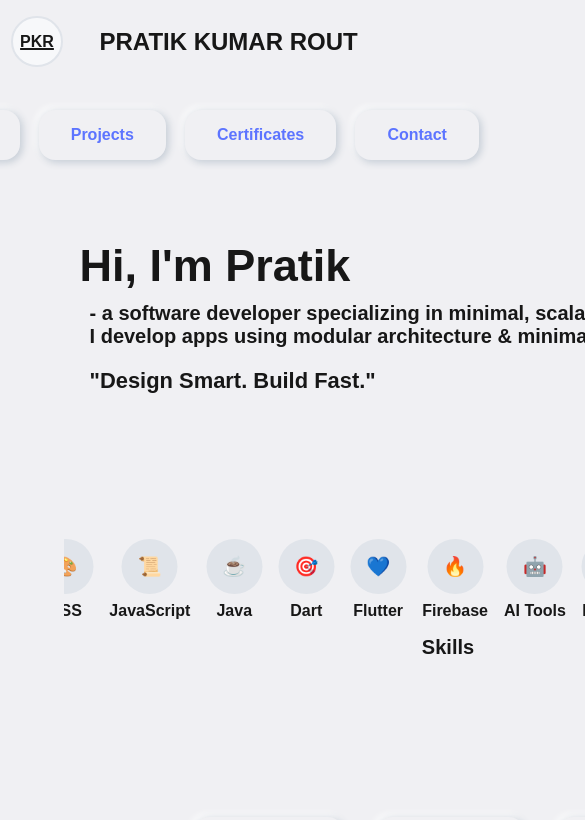
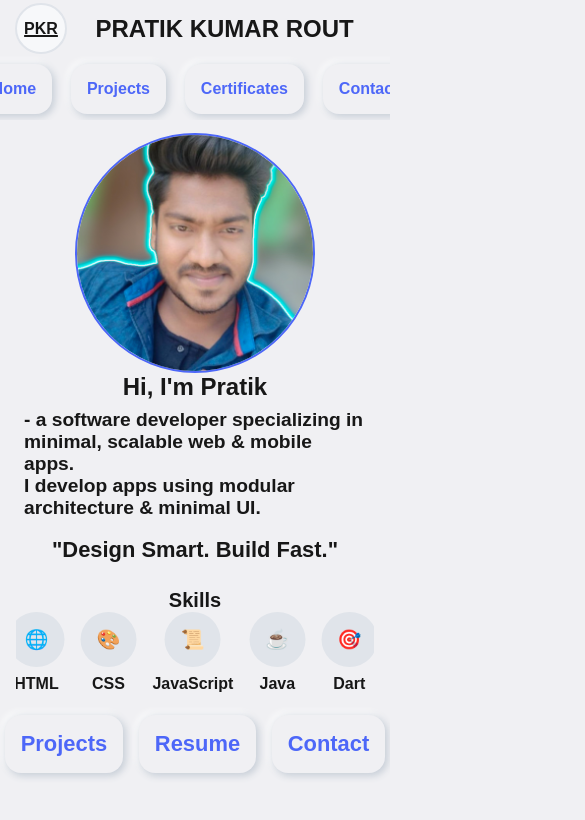
Before and after one commit to PratikKumarRout/Pratik-Kumar-Rout, a Next.js app: page / in a window 390 px wide. Shown: the top 820 px of the page, 585 px wide, since content can reach past the window. Built offline with nearby package versions, Linux system fonts and the light colour scheme.

Commit message:
style: resphonsive to phone screen version 1.18.01

```diff
--- a/src/app/components/AboutContact.module.css
+++ b/src/app/components/AboutContact.module.css
@@ -49,5 +49,9 @@
 
 .contact_list p:hover {
     transform: scale(1.1);
+    color: blue;
+}
+
+.contact_list a:visited {
     color: var(--accent);
 }
--- a/src/app/components/Header.js
+++ b/src/app/components/Header.js
@@ -10,10 +10,10 @@ const navLinks = [
 
 export default function Header() {
     return (
-        <header>
+        <header className={ styles.header1}>
             <div className={styles.header_title}>
                 <div className={styles.circle_avatar}>
-                    PKR
+                    <p>PKR</p>
                 </div>
                 <div className={styles.title}>
                     <h2>PRATIK KUMAR ROUT</h2>
--- a/src/app/components/Header.module.css
+++ b/src/app/components/Header.module.css
@@ -1,10 +1,6 @@
-.header_section {
-    background-color: var(--background);
+.header1 {
     display: flex;
-    align-items: center;
-    margin: auto;
-    box-shadow: var(--offset);
-    border-radius: 20px;
+    flex-direction: row;
 }
 
 .header_title {
@@ -14,7 +10,7 @@
     padding: 1rem;
 }
 
-.circle_avatar{
+.circle_avatar {
     background-color: var(--primary);
     width: 3.2rem;
     height: 3.2rem;
@@ -30,7 +26,6 @@
 .title {
     width: 18.75rem;
     height: 3.2rem;
-    border-radius: 16px;
     display: flex;
     justify-content: center;
     align-items: center;
@@ -44,6 +39,7 @@
 
 .nav_items {
     background-color: var(--background);
+    -webkit-tap-highlight-color: transparent;
     padding: 1rem 2rem;
     border-radius: 1rem;
     box-shadow: var(--offset);
@@ -54,6 +50,10 @@
     color: var(--accent);
 }
 
+.nav_items:focus {
+    outline: none;
+}
+
 .nav_items:hover {
     transform: translateY(var(--btnY));
 }
@@ -62,3 +62,22 @@
     box-shadow: var(--insetOffset);
     transform: scale(0.95);
 }
+
+@media (max-width: 600px) {
+    .header1 {
+        flex-direction: column;
+    }
+
+    .header_title {
+        gap: 0.5rem;
+        padding: 0.2rem;
+    }
+
+    .nav_list {
+        padding: 0.4rem;
+    }
+
+    .nav_items {
+        padding: 0.99rem;
+    }
+}
--- a/src/app/components/Hero.js
+++ b/src/app/components/Hero.js
@@ -26,11 +26,11 @@ export default function Hero() {
         <div>
           <div className={styles.hero_title}><h1>Hi, I&apos;m Pratik</h1></div>
           <div>
-            <p style={{ fontWeight: "bold", fontSize: "1.25rem", padding: "10px" }}>
+            <p className={styles.hero_para1}>
               - a software developer specializing in minimal, scalable web & mobile apps.<br />
               I develop apps using modular architecture & minimal UI.</p>
           </div>
-          <p style={{ fontWeight: "bold", fontSize: "1.37rem", padding: "10px" }}>
+          <p className={styles.hero_para2}>
             &quot;Design Smart. Build Fast.&quot;
           </p>
         </div>
--- a/src/app/components/Hero.module.css
+++ b/src/app/components/Hero.module.css
@@ -6,7 +6,19 @@
 }
 
 .hero_title {
-    font-size: 30px;
+    font-size: 1.875rem;
+}
+
+.hero_para1 {
+    font-weight: bold;
+    font-size: 1.25rem;
+    padding: 10px;
+}
+
+.hero_para2 {
+    font-weight: bold;
+    font-size: 1.37rem;
+    padding: 10px;
 }
 
 .hero_contents {
@@ -66,6 +78,7 @@
 
 .hero_button {
     background-color: var(--background);
+    -webkit-tap-highlight-color: transparent;
     padding: 1rem 2rem;
     border-radius: 1rem;
     box-shadow: var(--offset);
@@ -74,10 +87,15 @@
     text-decoration: none;
     color: var(--accent);
     font-size: 1.37rem;
+    transition: transform 200ms ease;
+}
+
+.hero_button:focus {
+    outline: none;
 }
 
 .hero_button:hover {
-    transform: translateY(-1.2);
+    transform: scale(1.05);
 }
 
 .hero_button:active {
@@ -98,8 +116,63 @@
     0% {
         transform: translateX(0);
     }
+
     100% {
         transform: translateX(-100%);
     }
 
 }
+
+@media (max-width: 600px) {
+    .hero_section {
+        flex-direction: column-reverse;
+        min-width: 100vw;
+        max-height: 100vh;
+        align-items: center;
+        overflow-x: hidden;
+        padding: 0.8rem;
+        justify-content: start;
+        scroll-margin-top: 7rem;
+
+    }
+
+    .hero_image {
+        width: 15rem;
+        height: 15rem;
+        border-radius: 50%;
+    }
+
+    .hero_title {
+        text-align: center;
+        font-size: 1rem;
+    }
+
+    .hero_contents {
+        text-align: center;
+        max-width: 100vw;
+        padding: 0 1rem;
+    }
+
+    .hero_para1 {
+        text-align: start;
+        padding: 0.5rem;
+        font-size: 1.2rem;
+    }
+
+    .skills_container {
+        display: flex;
+        flex-direction: column-reverse;
+        margin-bottom: 1rem;
+    }
+
+    .hero_button_container {
+        gap: 1rem;
+        margin-bottom: 0.5rem;
+        padding: 0.4rem;
+    }
+
+    .hero_button {
+        padding: 0.99rem;
+    }
+
+}
--- a/src/app/components/projects.module.css
+++ b/src/app/components/projects.module.css
@@ -25,6 +25,13 @@
     grid-template-columns: repeat(2, 1fr);
 }
 
+.project_image {
+    width: 250px;
+    height: 300px;
+    background-color: var(--primary);
+    border-radius: 1rem;
+}
+
 .project_details {
     text-align: start;
     line-height: 1.5;
@@ -39,27 +46,21 @@
     font-weight: bold;
     font-size: medium;
     display: flex;
-    gap: 0.5rem;
 }
 
 .project_details a>p {
-    font-size: 1.1rem;
     transition: transform 200ms linear;
 }
-
-.project_details a>p:hover {
-    color: var(--accent);
-    transform: scale(1.1);
-}
-
 
 .project_details a::before {
     content: "🌐";
 }
 
-.project_image {
-    width: 250px;
-    height: 300px;
-    background-color: var(--primary);
-    border-radius: 1rem;
+.project_details a:visited {
+    color: var(--accent);
 }
+
+.project_details a>p:hover {
+    color: blue;
+    transform: translateY(-1.3px);
+}
--- a/src/app/globals.css
+++ b/src/app/globals.css
@@ -3,7 +3,7 @@
   --foreground: #171717;
   --primary: #f7f8fa;
   --secondary: #e0e4ea;
-  --accent: #5c74ff;
+  --accent: #4d67f8;
   --shadowDark: #c7ced7;
   --shadowLight: #ffffff;
   --offset: 2px 2px 7px 1px var(--shadowDark), -2px -2px 7px 1px var(--shadowLight);
@@ -31,10 +31,6 @@ body {
   margin: 0;
 }
 
-.box {
-  background-color: var(--secondary);
-}
-
 section {
   padding: 2rem 2rem;
   border-bottom: 1px solid rgba(225, 231, 241, 0.5);
@@ -49,37 +45,13 @@ header {
   top: 0;
   background-color: var(--background);
   z-index: 1000;
+  overflow-x: auto;
+  transition: transform 0.3s;
 }
 
-.hero {
-  display: flex;
-  align-items: center;
-  min-height: 100vh;
-  /* full screen height */
-  width: 100%;
-  text-align: center;
-}
-
-/* Achievements row */
-.hero-achievements {
-  display: flex;
-  gap: 1rem;
-  flex-wrap: wrap;
-  justify-content: start;
-  margin-top: 30px;
-}
-
-/* Skills row */
-
-
-/* Buttons row */
-
-
-
-.flex-row {
-  display: flex;
-  justify-content: space-between;
-  gap: 1.5rem;
+.headerHidden {
+  transform: translateY(-100%);
+  transition: transform 0.3s;
 }
 
 /* Projects grid base */
@@ -114,11 +86,6 @@ header {
     padding: 2rem 1rem;
   }
 
-  header {
-    flex-direction: column;
-    gap: 0.7rem;
-  }
-
   .hero {
     gap: 1.5rem;
     padding: 1.5rem;
```
